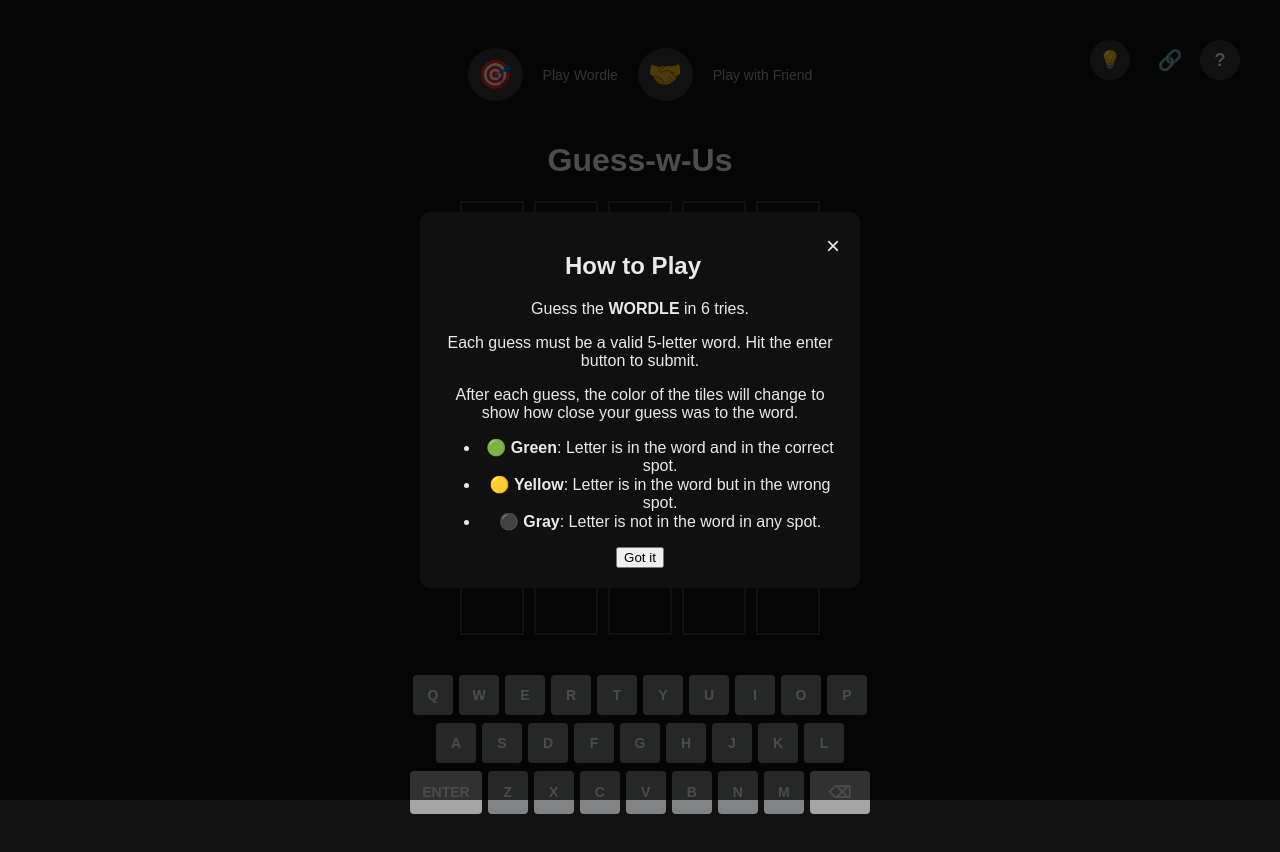
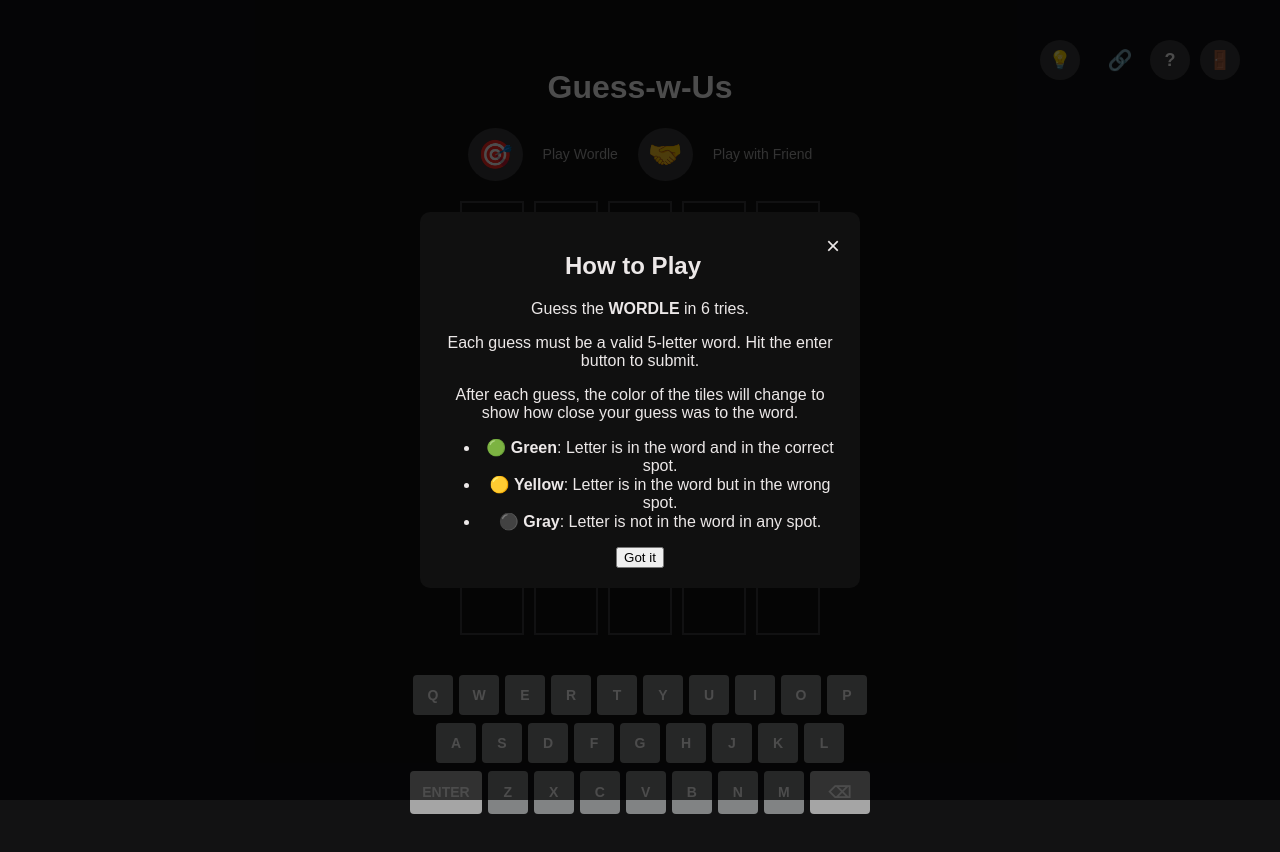
Before and after one commit to vandana050/Wordle, a plain HTML site: page index.html in a window 1280 px wide. Drawn offline with Linux system fonts and the light colour scheme.

Commit message:
Update index.html

```diff
--- a/index.html
+++ b/index.html
@@ -9,6 +9,9 @@
 <div id="toast" class="toast">Copied!</div>
 
 <body>
+   <h1 class="title">Guess-w-Us</h1>
+  <meta name="viewport" content="width=device-width, initial-scale=1.0, maximum-scale=1.0, user-scalable=no">
+
 
   <div class="mode-selector">
     <button id="single-player-btn" class="mode-btn">🎯</button>
@@ -44,15 +47,9 @@
   </div>
 
 
+  <div class="top-right-buttons">
 
 
-
-  <h1 class="title">Guess-w-Us</h1>
-  <meta name="viewport" content="width=device-width, initial-scale=1.0, maximum-scale=1.0, user-scalable=no">
-
-
-
-  <div class="top-right-buttons">
     <div class="tooltip-container">
       <button id="hint-btn" class="circle-btn">💡</button>
       <span class="tooltip-text">Get a hint</span>
@@ -60,7 +57,7 @@
     <p id="hint-text" style="margin-top: 10px; color: #ccc; font-style: italic;"></p>
 
     <div class="tooltip-container">
-      <button id="copy-link-btn" class="circle-btn">🔗</button>
+      <button id="copy-link-btn" class="circle-btn" >🔗</button>
       <span class="tooltip-text">Copy game link</span>
     </div>
 
@@ -69,6 +66,10 @@
       <button id="help-btn" class="circle-btn">?</button>
       <span class="tooltip-text">How to play</span>
     </div>
+    <div class="tooltip-container">
+  <button class="circle-btn" onclick="logout()">🚪</button>
+  <span class="tooltip-text">Logout</span>
+</div>
   </div>
   <div id="instructions-modal" class="modal">
     <div class="modal-content">
```
